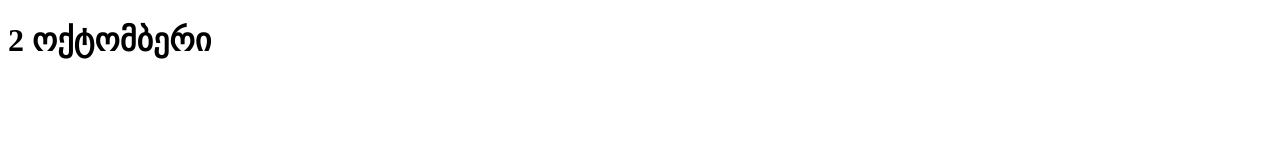
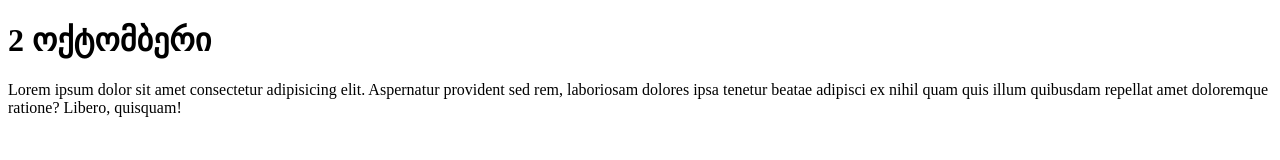
Before and after one commit to iarum/02, a plain HTML site: page index.html in a window 1280 px wide. Drawn offline with Linux system fonts and the light colour scheme.

Commit message:
davamate p tag

```diff
--- a/index.html
+++ b/index.html
@@ -10,6 +10,9 @@
 <body>
 
     <h1>2 ოქტომბერი</h1>
+    <p>Lorem ipsum dolor sit amet consectetur adipisicing elit. Aspernatur provident sed rem, laboriosam dolores ipsa
+        tenetur beatae adipisci ex nihil quam quis illum quibusdam repellat amet doloremque ratione? Libero, quisquam!
+    </p>
 
 </body>
 
```
